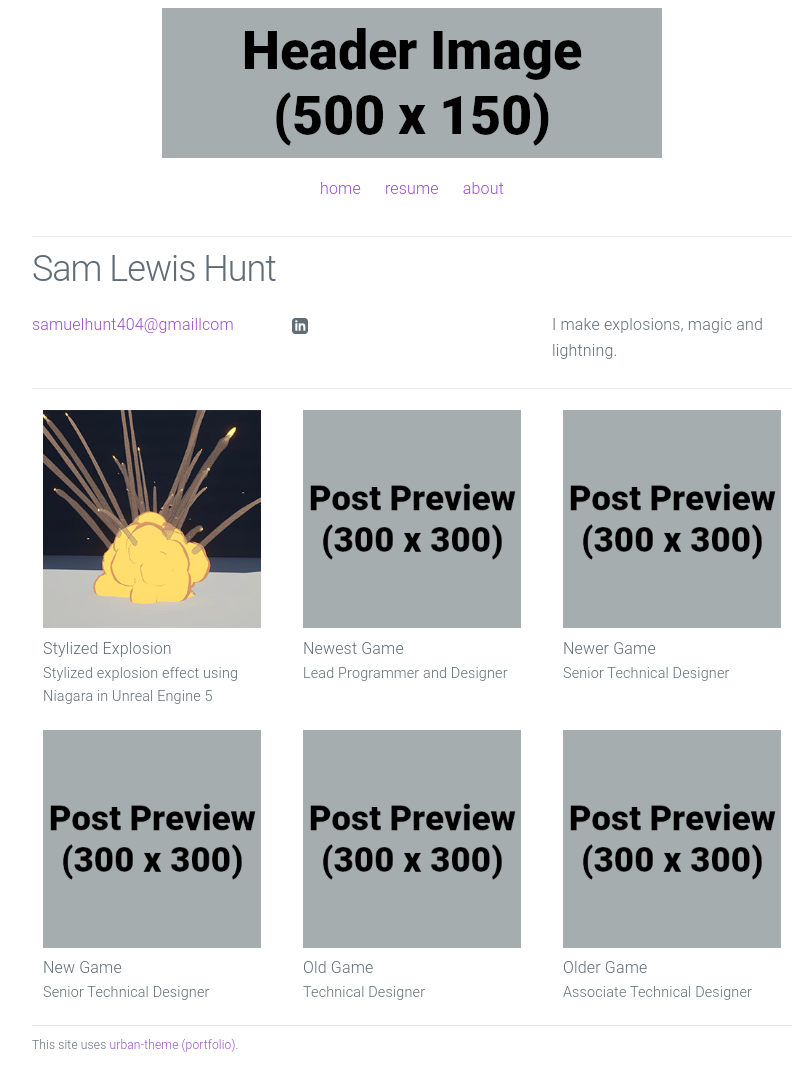
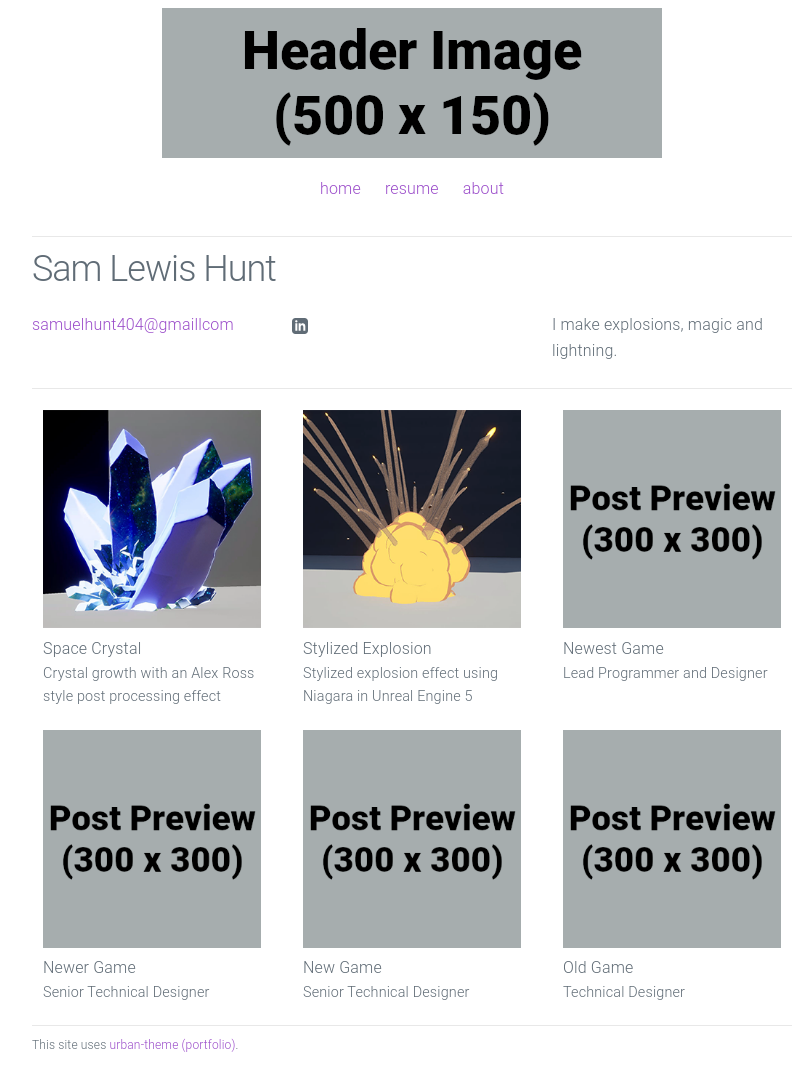
Before and after one commit to samhunt404/samhunt404.github.io, a Jekyll site: the page built from index.html, in a window 1280 px wide. Shown: the whole page, without its empty margins (228-1040 px from the left). Built offline with Jekyll 4.4.1, drawn with Linux system fonts in a browser that asks for light colours.

Commit message:
Update 2022-09-07-older-game.md

```diff
--- a/_posts/2022-09-07-older-game.md
+++ b/_posts/2022-09-07-older-game.md
@@ -1,11 +1,11 @@
 ---
 layout: post
-title:  "Older Game"
-summary: "Associate Technical Designer"
-date:   2022-09-07 15:39:40
-preview: /assets/postpreview.png
+title:  "Space Crystal"
+summary: "Crystal growth with an Alex Ross style post processing effect"
+date:   2023-03-31 10:17:00
+preview: /assets/CrystalThumbnail.png
 ---
 
-![Picture 1](/assets/fullsize.png)
+{% include youtube.html id="" %}
 
-Put down info here, either in bullets or paragraphs.
+I made this effect feeling inspired by the Stasis abilities in Destiny 2 as well as my favorite comic book artist Alex Ross. Ross uses interesting effects to convey certain  powers and abilities, one such effect is to blow out the highlighs and paint a bloom, while the shadows fade into a galaxy. I always loved this idea because as an art student the first thing you learn is that light is form and shadow is atmosphere, so controlling that atmosphere and emphasizing the light/form create a very dynamic and interesting result.
```
